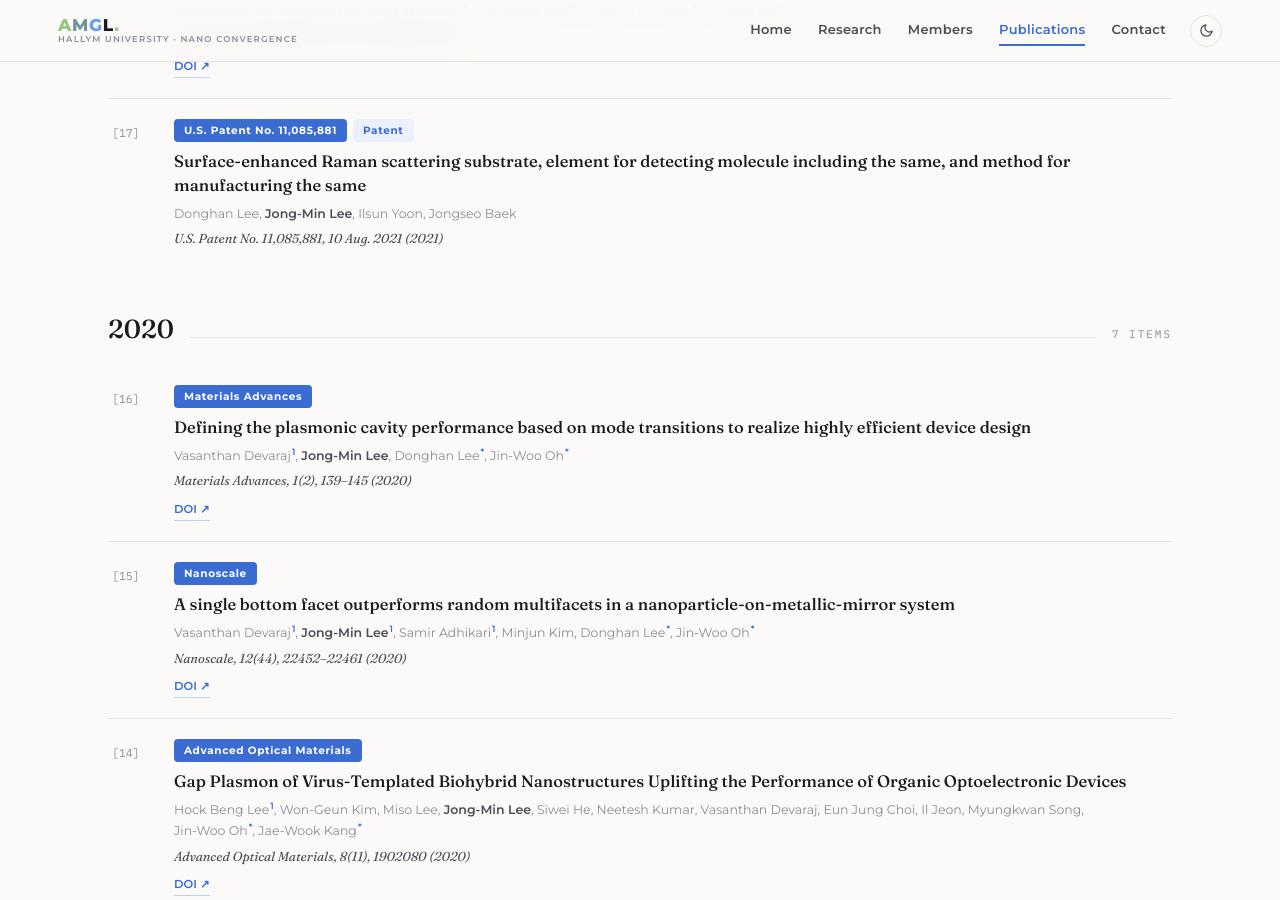
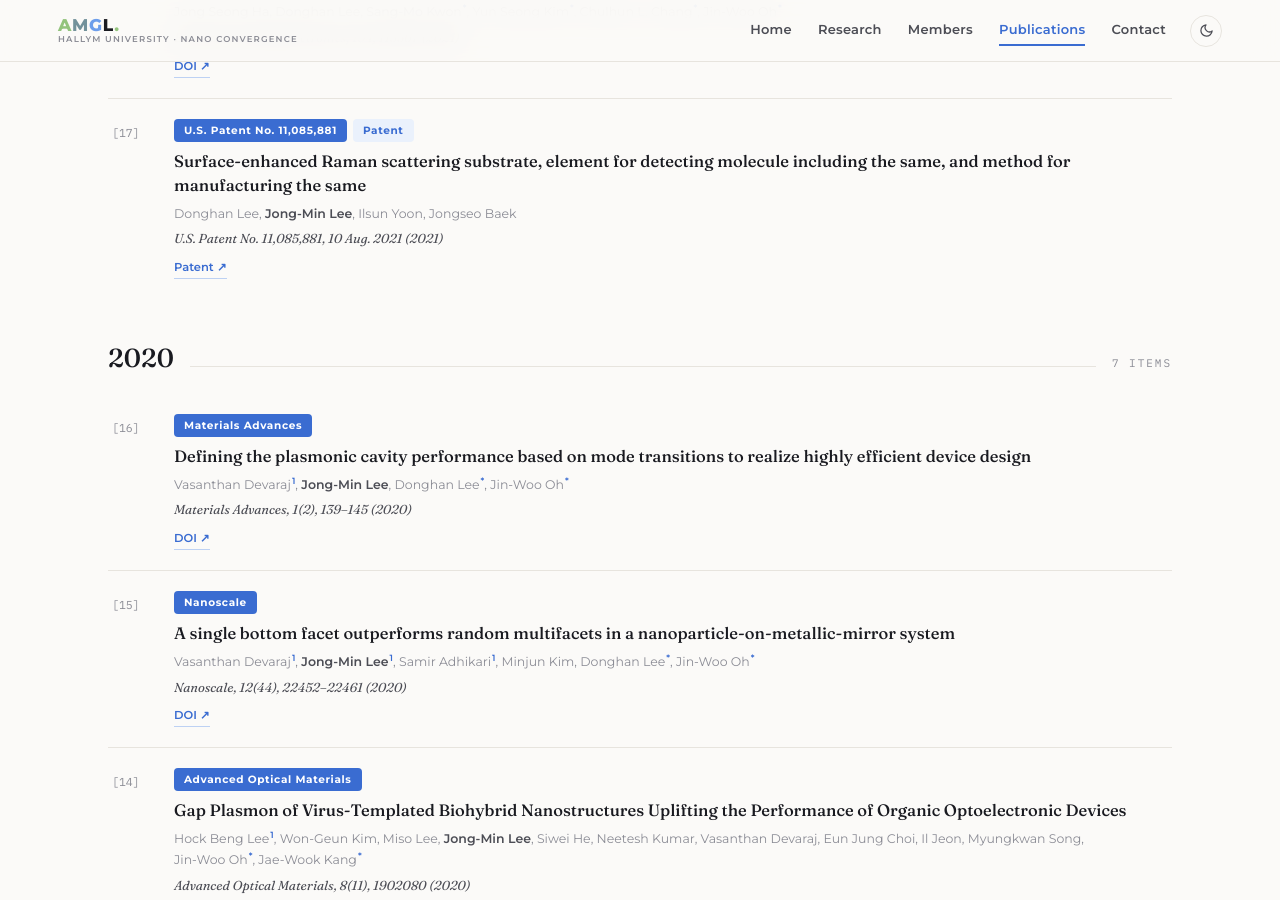
Before and after one commit to HTKRS/AMGL, a Jekyll site: the page built from publications.html, in a window 1280 px wide and 900 px high, scrolled down 6734 px. Built offline with Jekyll 4.4.1, drawn with Linux system fonts in a browser that asks for light colours.

Commit message:
Add links for the patent and conference abstract without DOI
- New optional url field: title links to it when there is no DOI, and a
  Patent/Link button appears next to DOI/Cover
- US 11,085,881 -> Google Patents; KPS 2019 poster -> abstract page

Co-Authored-By: Claude Opus 5.5 <noreply@anthropic.com>
Claude-Session: https://claude.ai/code/session_014MjFUYNzG7DBT4vULP884G

```diff
--- a/_data/publications.yml
+++ b/_data/publications.yml
@@ -363,6 +363,7 @@
   journal: Korean Polymer Society Academic Conference
   info: 44(1), 88
   year: 2019
+  url: https://polymer.or.kr/conference/20190410/abstract/abstract_32.php?pid=29947
   type: conference
   selected: false
 - title: Modifying plasmonic-field enhancement and resonance characteristics of
@@ -436,5 +437,6 @@
   journal: U.S. Patent No. 11,085,881
   info: 10 Aug. 2021
   year: 2021
+  url: https://patents.google.com/patent/US11085881B2/en
   type: patent
   selected: false
--- a/index.html
+++ b/index.html
@@ -95,7 +95,7 @@ hero: true
             {% if pub.tag %}<span class="badge {% if pub.tag == 'Front Cover' %}gold{% else %}soft{% endif %}">{{ pub.tag }}</span>{% endif %}
             <span class="badge soft">{{ pub.year }}</span>
           </div>
-          <h3 class="pub-title">{% if pub.doi %}<a href="https://doi.org/{{ pub.doi }}" target="_blank" rel="noopener">{{ pub.title }}</a>{% else %}{{ pub.title }}{% endif %}</h3>
+          <h3 class="pub-title">{% if pub.doi %}<a href="https://doi.org/{{ pub.doi }}" target="_blank" rel="noopener">{{ pub.title }}</a>{% elsif pub.url %}<a href="{{ pub.url }}" target="_blank" rel="noopener">{{ pub.title }}</a>{% else %}{{ pub.title }}{% endif %}</h3>
           <p class="pub-authors">{% include authors.html authors=pub.authors %}</p>
           <p class="pub-venue">{{ pub.journal }}, {{ pub.info }} ({{ pub.year }})</p>
         </div>
--- a/publications.html
+++ b/publications.html
@@ -45,12 +45,13 @@ permalink: /publications/
             {% if pub.type == 'patent' %}<span class="badge soft">Patent</span>{% endif %}
             {% if pub.type == 'conference' %}<span class="badge soft">Conference</span>{% endif %}
           </div>
-          <h4 class="pe-title">{% if pub.doi %}<a href="https://doi.org/{{ pub.doi }}" target="_blank" rel="noopener">{{ pub.title }}</a>{% else %}{{ pub.title }}{% endif %}</h4>
+          <h4 class="pe-title">{% if pub.doi %}<a href="https://doi.org/{{ pub.doi }}" target="_blank" rel="noopener">{{ pub.title }}</a>{% elsif pub.url %}<a href="{{ pub.url }}" target="_blank" rel="noopener">{{ pub.title }}</a>{% else %}{{ pub.title }}{% endif %}</h4>
           <p class="pe-authors">{% include authors.html authors=pub.authors %}</p>
           <p class="pe-venue">{{ pub.journal }}, {{ pub.info }} ({{ pub.year }})</p>
-          {% if pub.doi %}
+          {% if pub.doi or pub.url %}
           <div class="pe-links">
-            <a href="https://doi.org/{{ pub.doi }}" target="_blank" rel="noopener">DOI ↗</a>
+            {% if pub.doi %}<a href="https://doi.org/{{ pub.doi }}" target="_blank" rel="noopener">DOI ↗</a>{% endif %}
+            {% if pub.url %}<a href="{{ pub.url }}" target="_blank" rel="noopener">{% if pub.type == 'patent' %}Patent{% else %}Link{% endif %} ↗</a>{% endif %}
             {% if pub.cover_doi %}<a href="https://doi.org/{{ pub.cover_doi }}" target="_blank" rel="noopener">Cover ↗</a>{% endif %}
           </div>
           {% endif %}
```
Also changed, not shown: .pages.yml.
